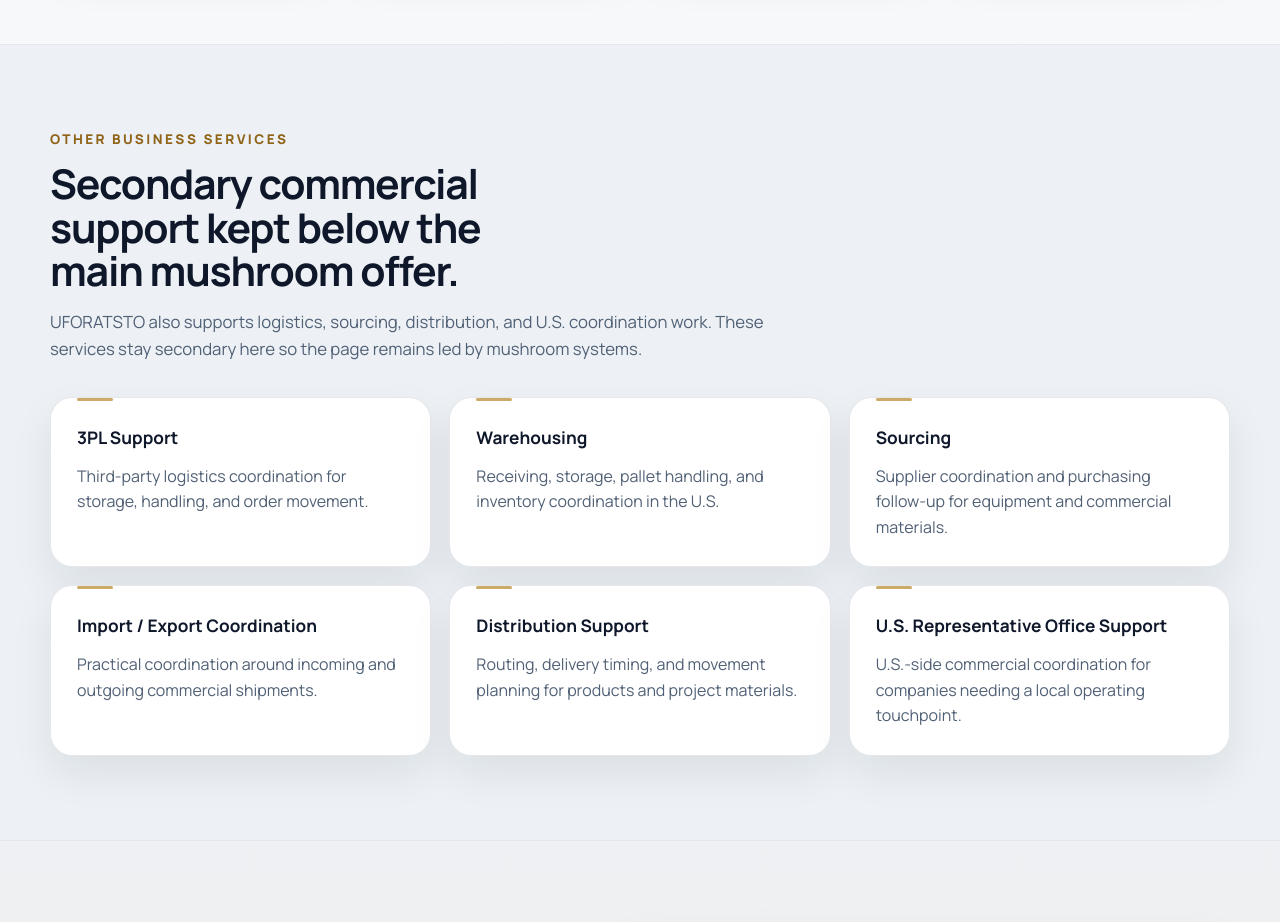
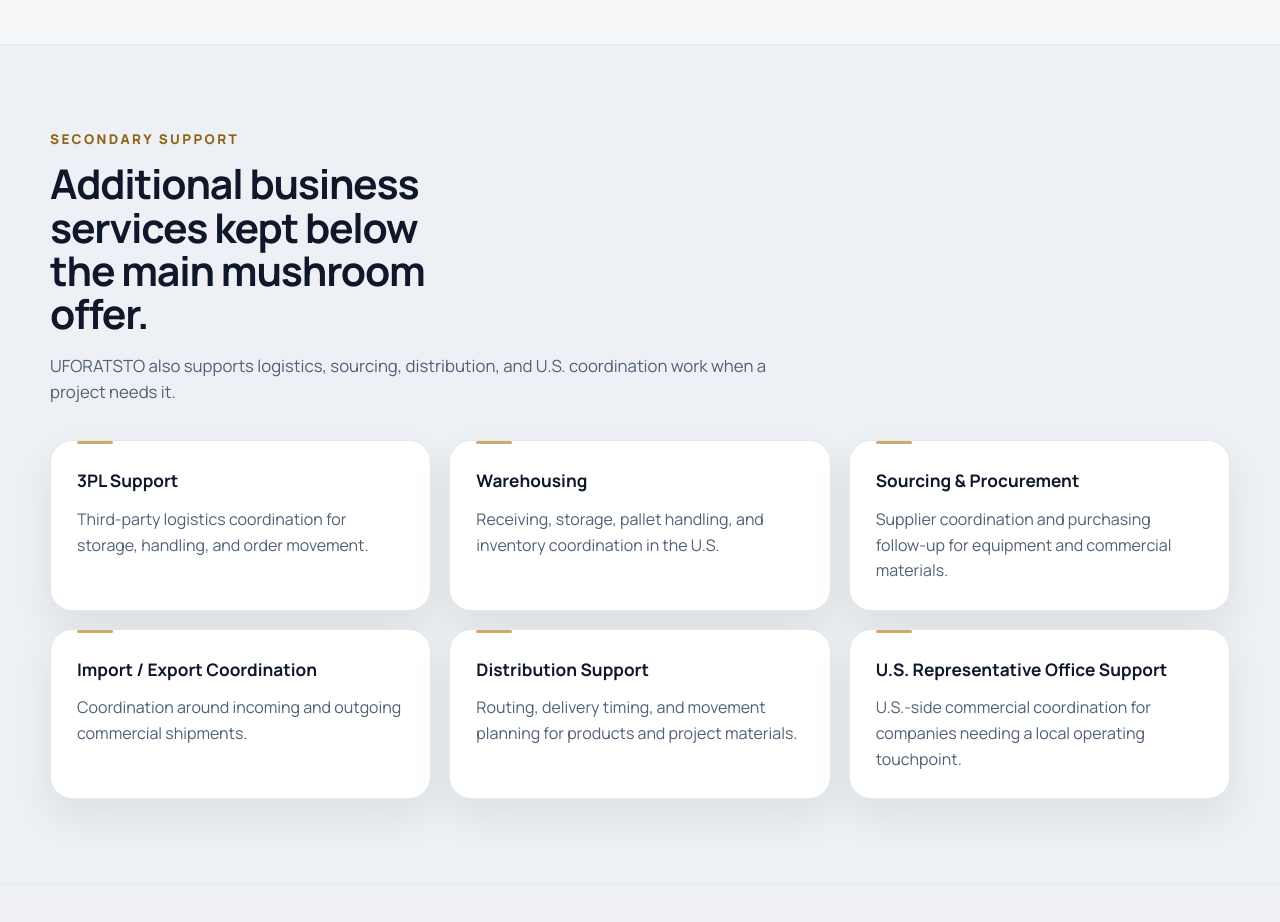
Before and after one commit to Uforatsto770/uforatsto-codex, a plain HTML site: page index.html in a window 1280 px wide. Shown: the part 3060-3982 px from the top of the page. Drawn offline with Linux system fonts and the light colour scheme.

Commit message:
Refine secondary support service names

```diff
--- a/index.html
+++ b/index.html
@@ -230,11 +230,10 @@
     <section class="section section-muted" id="support">
       <div class="container">
         <div class="section-intro">
-          <p class="eyebrow">Other Business Services</p>
-          <h2 class="section-title">Secondary commercial support kept below the main mushroom offer.</h2>
+          <p class="eyebrow">Secondary Support</p>
+          <h2 class="section-title">Additional business services kept below the main mushroom offer.</h2>
           <p class="body-copy single">
-            UFORATSTO also supports logistics, sourcing, distribution, and U.S. coordination work. These services stay
-            secondary here so the page remains led by mushroom systems.
+            UFORATSTO also supports logistics, sourcing, distribution, and U.S. coordination work when a project needs it.
           </p>
         </div>
 
@@ -248,12 +247,12 @@
             <p>Receiving, storage, pallet handling, and inventory coordination in the U.S.</p>
           </article>
           <article class="support-card">
-            <h3>Sourcing</h3>
+            <h3>Sourcing & Procurement</h3>
             <p>Supplier coordination and purchasing follow-up for equipment and commercial materials.</p>
           </article>
           <article class="support-card">
             <h3>Import / Export Coordination</h3>
-            <p>Practical coordination around incoming and outgoing commercial shipments.</p>
+            <p>Coordination around incoming and outgoing commercial shipments.</p>
           </article>
           <article class="support-card">
             <h3>Distribution Support</h3>
```
